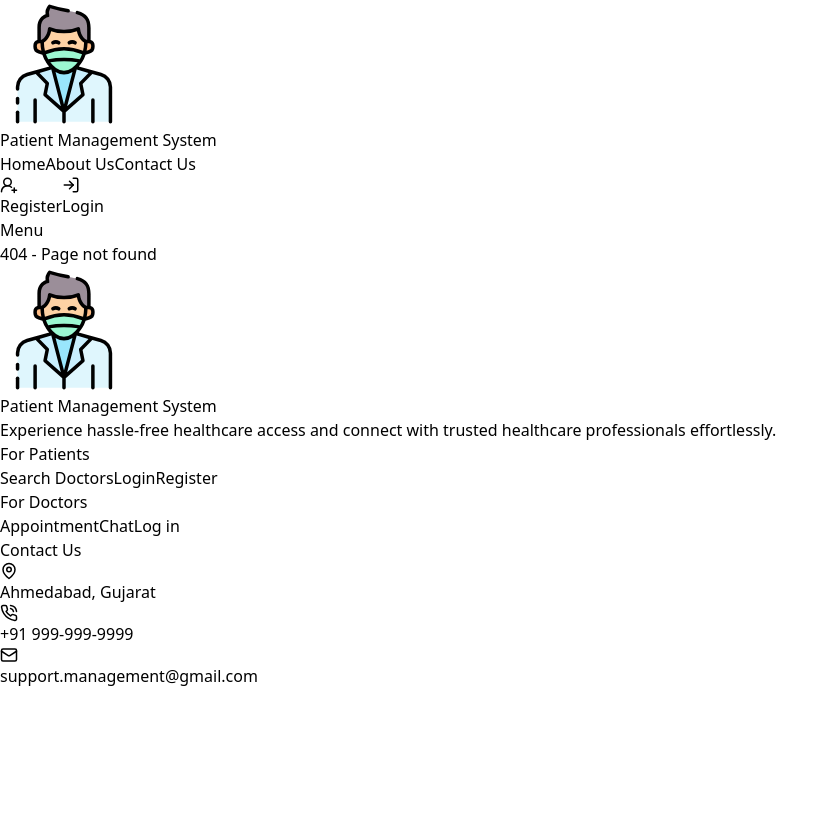
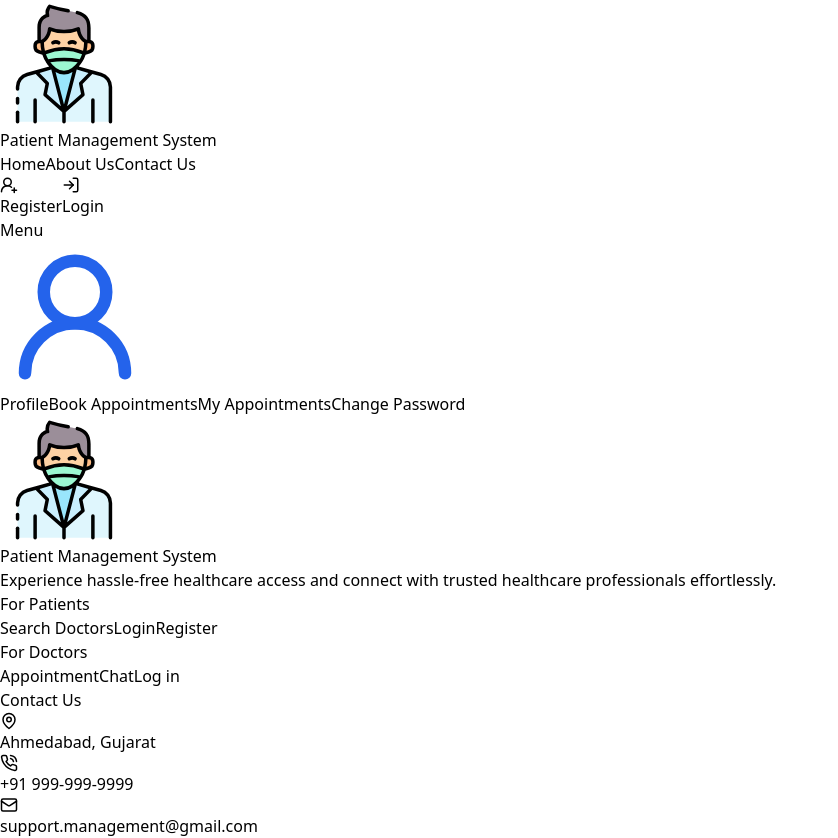
Before and after one commit to JAYBORICHA07/Patient-Data-Management-System, a React (Vite) app in the folder frontend/: page /test in a window 1280 px wide. Shown: the whole page, without its empty margins (0-838 px from the left). Before the commit the page ends 800 px from the top, so only its background shows below. Built offline with nearby package versions, Linux system fonts and the light colour scheme.

Commit message:
patient page continue

```diff
--- a/frontend/package.json
+++ b/frontend/package.json
@@ -17,6 +17,7 @@
     "@radix-ui/react-select": "^2.0.0",
     "@radix-ui/react-separator": "^1.0.3",
     "@radix-ui/react-slot": "^1.0.2",
+    "@radix-ui/react-tabs": "^1.0.4",
     "@supabase/supabase-js": "^2.39.7",
     "@tanstack/react-query": "^5.25.0",
     "@tanstack/react-table": "^8.13.2",
--- /dev/null
+++ b/frontend/src/components/ui/tabs.tsx
@@ -0,0 +1,53 @@
+import * as React from "react"
+import * as TabsPrimitive from "@radix-ui/react-tabs"
+
+import { cn } from "@/lib/utils"
+
+const Tabs = TabsPrimitive.Root
+
+const TabsList = React.forwardRef<
+  React.ElementRef<typeof TabsPrimitive.List>,
+  React.ComponentPropsWithoutRef<typeof TabsPrimitive.List>
+>(({ className, ...props }, ref) => (
+  <TabsPrimitive.List
+    ref={ref}
+    className={cn(
+      "inline-flex h-10 items-center justify-center rounded-md bg-muted p-1 text-muted-foreground",
+      className
+    )}
+    {...props}
+  />
+))
+TabsList.displayName = TabsPrimitive.List.displayName
+
+const TabsTrigger = React.forwardRef<
+  React.ElementRef<typeof TabsPrimitive.Trigger>,
+  React.ComponentPropsWithoutRef<typeof TabsPrimitive.Trigger>
+>(({ className, ...props }, ref) => (
+  <TabsPrimitive.Trigger
+    ref={ref}
+    className={cn(
+      "inline-flex items-center justify-center whitespace-nowrap rounded-sm px-3 py-1.5 text-sm font-medium ring-offset-background transition-all focus-visible:outline-none focus-visible:ring-2 focus-visible:ring-ring focus-visible:ring-offset-2 disabled:pointer-events-none disabled:opacity-50 data-[state=active]:bg-background data-[state=active]:text-foreground data-[state=active]:shadow-sm",
+      className
+    )}
+    {...props}
+  />
+))
+TabsTrigger.displayName = TabsPrimitive.Trigger.displayName
+
+const TabsContent = React.forwardRef<
+  React.ElementRef<typeof TabsPrimitive.Content>,
+  React.ComponentPropsWithoutRef<typeof TabsPrimitive.Content>
+>(({ className, ...props }, ref) => (
+  <TabsPrimitive.Content
+    ref={ref}
+    className={cn(
+      "mt-2 ring-offset-background focus-visible:outline-none focus-visible:ring-2 focus-visible:ring-ring focus-visible:ring-offset-2",
+      className
+    )}
+    {...props}
+  />
+))
+TabsContent.displayName = TabsPrimitive.Content.displayName
+
+export { Tabs, TabsList, TabsTrigger, TabsContent }
--- a/frontend/src/main.tsx
+++ b/frontend/src/main.tsx
@@ -22,6 +22,7 @@
 import DoctorDashboard from "./pages/DoctorDashboard.tsx";
 import PatientDashboard from "./pages/PatientDashboard.tsx";
 import ChatBox from "./pages/ChatBox.tsx";
+import PAtientProfileUPdated from "./pages/PAtientProfileUPdated.tsx";
 
 const router = createBrowserRouter([
   {
@@ -57,6 +58,10 @@
     path:'/appointment',
     element: <Appointment/>
   },
+  {
+    path : 'test',
+    element : <PAtientProfileUPdated />
+  }
   // {
   //   path:'/appointmentlist',
   //   element:<AppointmentList/>
--- /dev/null
+++ b/frontend/src/pages/PAtientProfileUPdated.tsx
@@ -0,0 +1,57 @@
+import { Tabs, TabsContent, TabsList, TabsTrigger } from "@/components/ui/tabs";
+import { UserRound } from "lucide-react";
+import PatientProfile from "./PatientProfile";
+
+const PAtientProfileUPdated = () => {
+  return (
+    <div className="w-full h-screen">
+      <Tabs
+        defaultValue="account"
+        className="w-full justify-between flex flex-col md:flex-row h-screen"
+      >
+        <div className="flex justify-center items-center w-[300px] h-screen">
+          <TabsList className="flex flex-col gap-3 w-[300px] items-center justify-center h-screen">
+            <UserRound
+              size={150}
+              color="#2463eb"
+              strokeWidth={"2px"}
+              className="bg-white"
+            />
+            <TabsTrigger
+              value="profile"
+              className="w-full text-xl focus:text-[#2463eb] font-semibold"
+            >
+              Profile
+            </TabsTrigger>
+            <TabsTrigger
+              value="bookAppointments"
+              className="w-full text-xl focus:text-[#2463eb] font-semibold"
+            >
+              Book Appointments
+            </TabsTrigger>
+            <TabsTrigger
+              value="myAppointments"
+              className="w-full text-xl focus:text-[#2463eb] font-semibold"
+            >
+              My Appointments
+            </TabsTrigger>
+            <TabsTrigger
+              value="changePassword"
+              className="w-full text-xl focus:text-[#2463eb] font-semibold"
+            >
+              Change Password
+            </TabsTrigger>
+          </TabsList>
+        </div>
+        <div className="flex justify-center items-center w-full overflow-scroll">
+          <TabsContent value="profile" className="overflow-scroll">
+            <PatientProfile />
+          </TabsContent>
+          <TabsContent value="password">Change your password here.</TabsContent>
+        </div>
+      </Tabs>
+    </div>
+  );
+};
+
+export default PAtientProfileUPdated;
```
Also changed, not shown: frontend/src/components/SkeletonCard.tsx (added, +18 -0 lines), frontend/src/components/ui/skeleton.tsx (added, +15 -0 lines), 1 other file (tests, documents, lock files or other folders).
